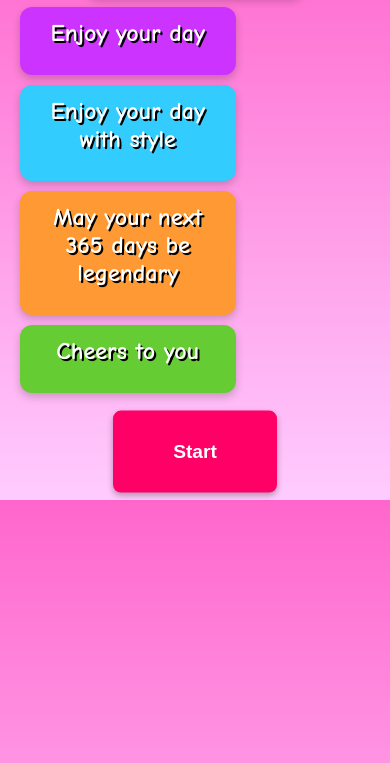
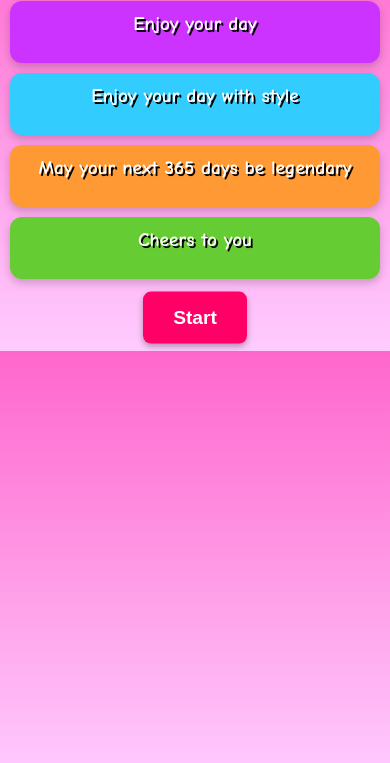
Before and after one commit to alej06omez/Juego-Web, a website: page public/home.html in a window 390 px wide. Shown: the part 81-844 px from the top of the page. Drawn offline with Linux system fonts and the light colour scheme.

Commit message:
/feat: Responsible

```diff
--- a/public/home.html
+++ b/public/home.html
@@ -2,6 +2,7 @@
 <html lang="es">
 <head>
   <meta charset="UTF-8">
+  <meta name="viewport" content="width=device-width, initial-scale=1">
   <title>Happy Birthday</title>
   <link rel="stylesheet" href="styles.css">
 </head>
--- a/public/styles.css
+++ b/public/styles.css
@@ -106,3 +106,24 @@
   background: #ff3399;
   transform: scale(1.1);
 }
+
+/* Responsive: móvil y tablet */
+@media (max-width: 768px) {
+  .birthday-container0,
+  .birthday-container1,
+  .birthday-container2,
+  .birthday-container3,
+  .birthday-container4 {
+    width: auto;
+    margin: 10px;
+  }
+
+  .message {
+    font-size: 1.2em;
+  }
+
+  .start-btn {
+    padding: 15px 30px;
+    margin: 10px 5px 0;
+  }
+}
```
